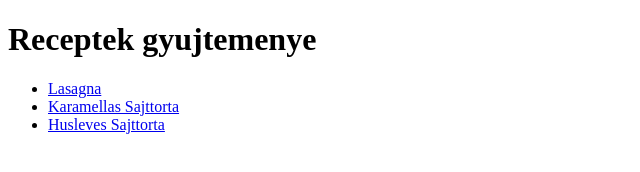
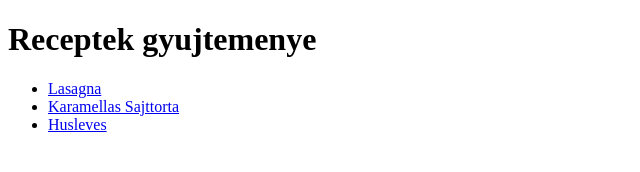
Before and after one commit to kratmilan/odin-recipes, a plain HTML site: page index.html in a window 1280 px wide. Shown: the full height of the page, 0-640 px from the left. Drawn offline with Linux system fonts and the light colour scheme.

Commit message:
nyelvtani hiba javitasa

```diff
--- a/index.html
+++ b/index.html
@@ -10,6 +10,6 @@
     <ul>
     <li><a href="recipes/lasagna.html">Lasagna</a></li>
     <li><a href="recipes/sajttorta.html">Karamellas Sajttorta</a></li>
-    <li><a href="recipes/husleves.html">Husleves Sajttorta</a></li>
+    <li><a href="recipes/husleves.html">Husleves</a></li>
     </ul>
 </body>
```
